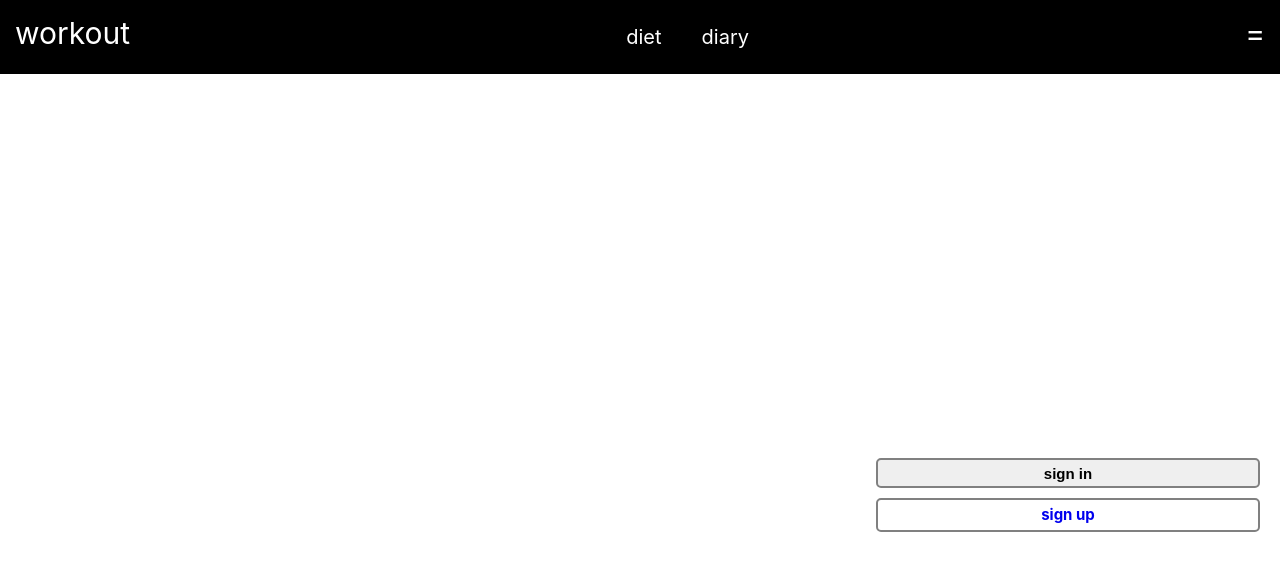
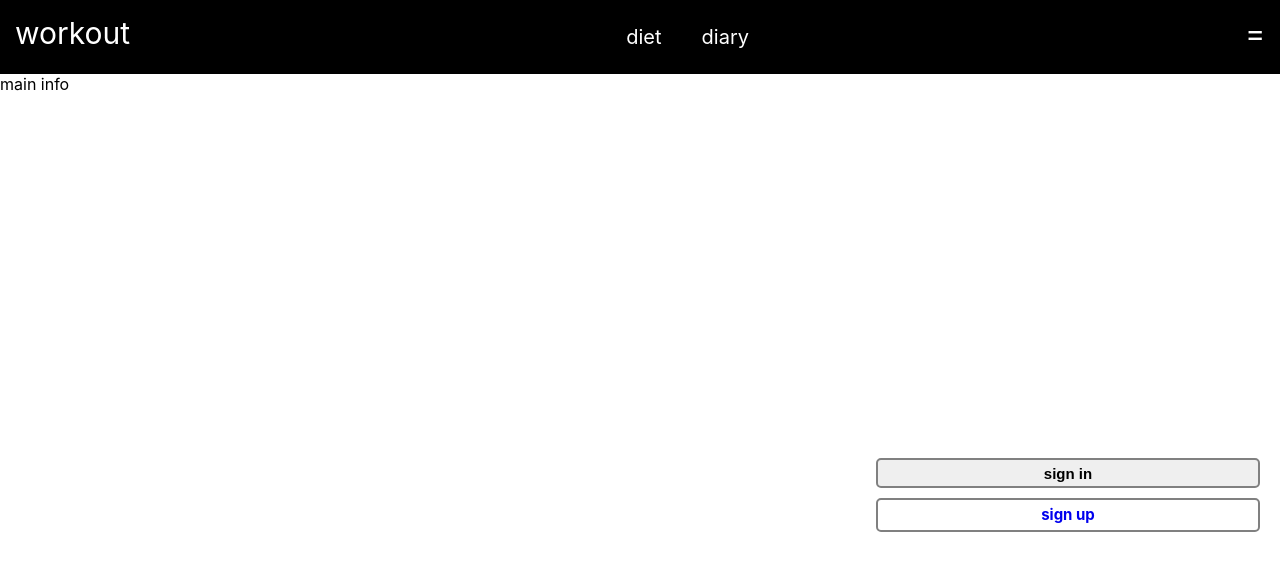
Before and after one commit to MJU-MCC/toyProject1, a React (Create React App) app in the folder workout/: page / in a window 1280 px wide. Shown: the top 570 px of the page. Built offline with nearby package versions, Linux system fonts and the light colour scheme.

Commit message:
main component for sidebar

```diff
--- a/workout/src/App.js
+++ b/workout/src/App.js
@@ -1,5 +1,5 @@
 import './App.css';
-import Sidebar from "./component/sidebar";
+import Main from "./component/main";
 import Navbar from "./component/navbar";
 import {BrowserRouter,Route,Routes}from "react-router-dom"
 import Signup from './component/signup';
@@ -11,7 +11,7 @@ function App() {
 
           <Navbar/>
           <Routes>
-            <Route path='/' element={<Sidebar/>}></Route>
+            <Route path='/' element={<Main/>}></Route>
             <Route path='/signup' element={<Signup/>}></Route>
           </Routes>
       </div>
--- /dev/null
+++ b/workout/src/component/main.js
@@ -0,0 +1,16 @@
+import React from "react";
+import Sidebar from "./sidebar";
+import {BrowserRouter,Route,Routes}from "react-router-dom"
+import styles from "./main.module.css"
+
+function Main(){
+    return(
+        <div className={styles.homepage}>
+            <div>
+                main info
+            </div>
+            <Sidebar/>
+        </div>
+    )
+}
+export default Main
--- /dev/null
+++ b/workout/src/component/main.module.css
@@ -0,0 +1,3 @@
+.homepage{
+    display: flex;
+}
--- a/workout/src/component/sidebar.module.css
+++ b/workout/src/component/sidebar.module.css
@@ -1,15 +1,16 @@
 .sidebar{
     width: 30%;
+    height: 90%;
     display: flex;
     margin-left: auto;
     margin-right: 20px;
     flex-direction: column;
     margin-top: 30%;
+
   }
   .buttons{
     display: flex;
     flex-direction: column;
-
   }
   .signin{
     font-size: 15px;
```
